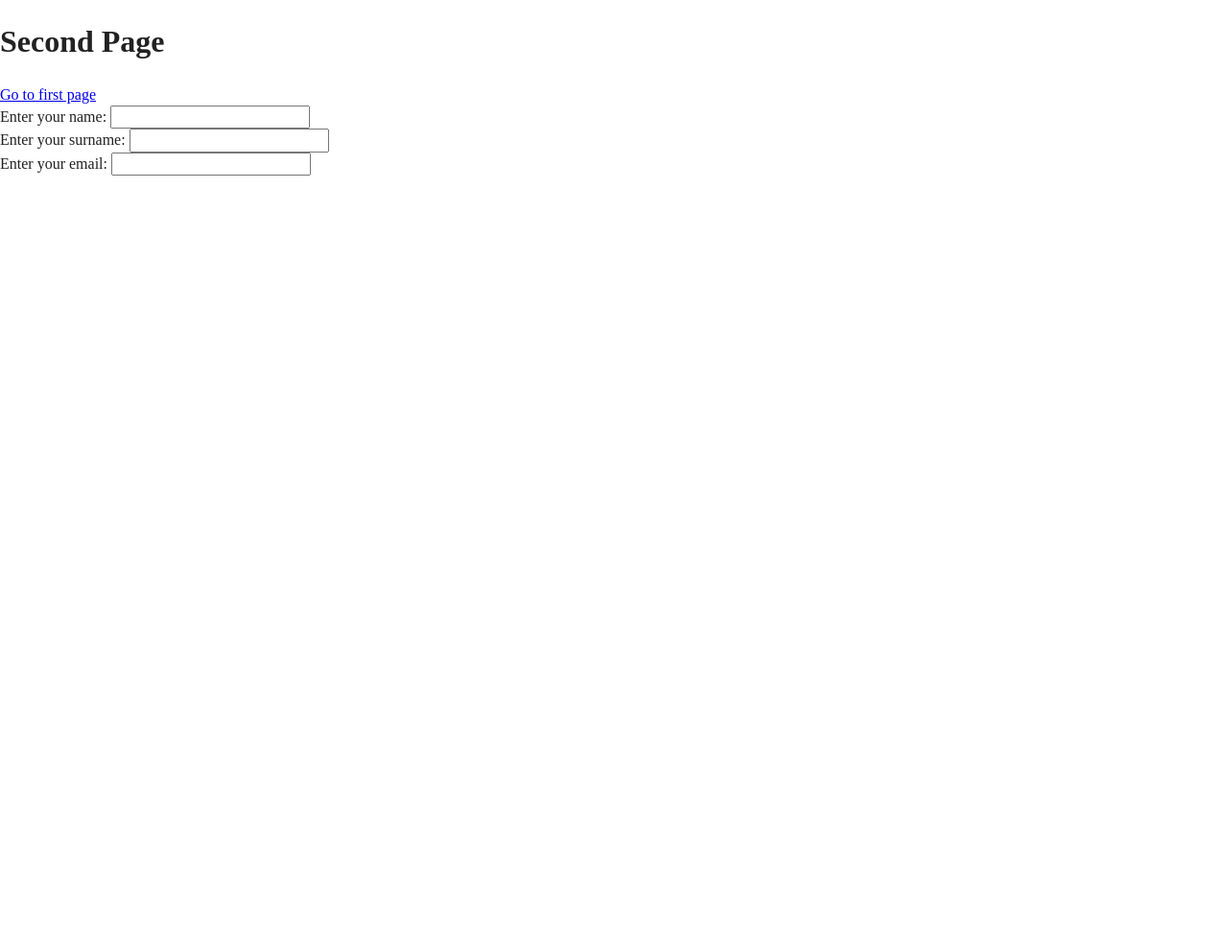
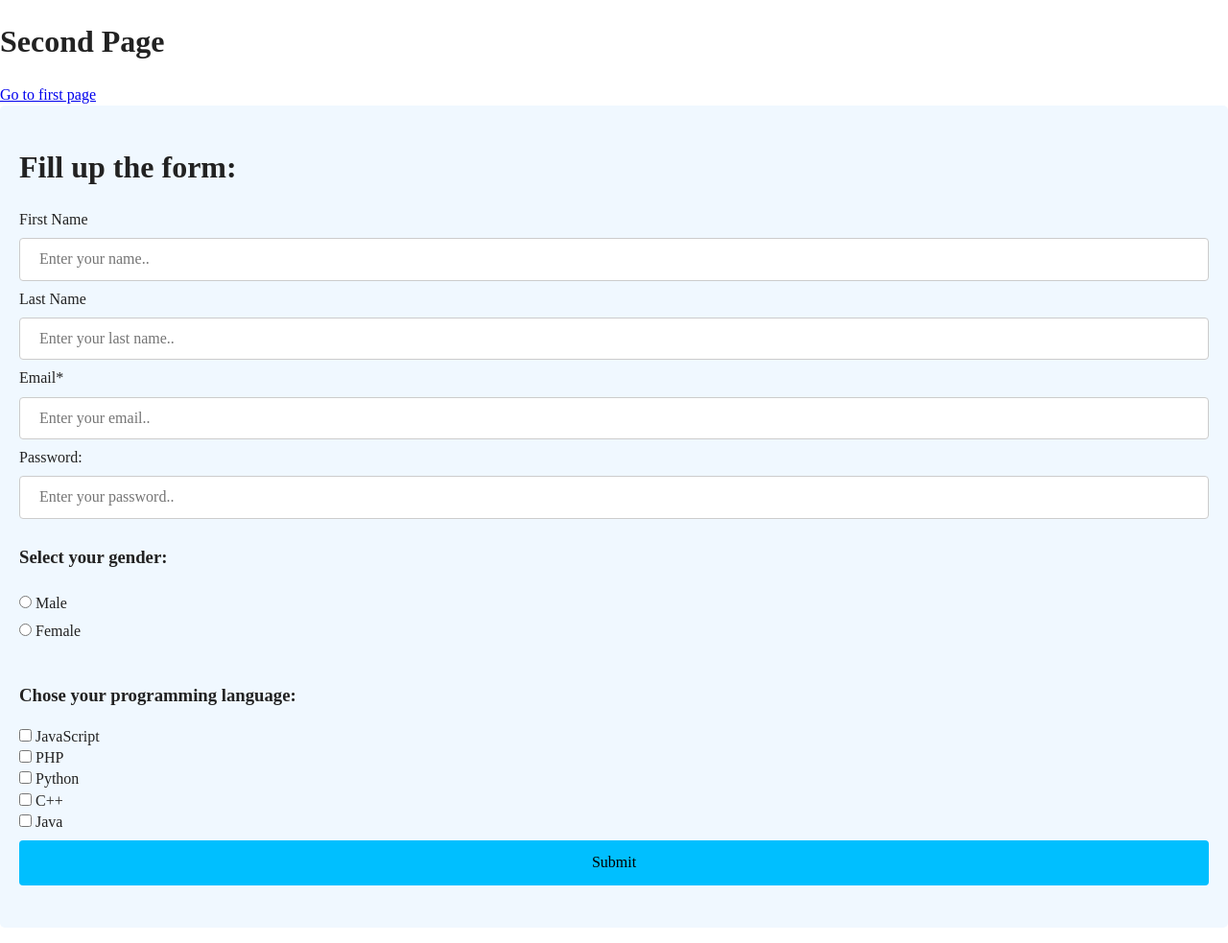
Before and after one commit to drilonhalili/myFirstCodeAcademyProject, a website: page second.html in a window 1280 px wide. Shown: the whole page at 96% size. Before the commit the page ends 800 px from the top, so only its background shows below. Drawn offline with Linux system fonts and the light colour scheme.

Commit message:
Update the form in second page

```diff
--- a/js/main.js
+++ b/js/main.js
@@ -0,0 +1,20 @@
+// Assign DOM objects to JavaScript variables
+let form = document.getElementById("first-form");
+let pre = document.getElementById("preview");
+
+form.onsubmit = (e) => {
+  e.preventDefault();
+  let formData = new FormData(form);
+  let preview = {};
+
+  // Display the key/value pairs of the formData
+  for (var pair of formData.entries()) {
+    // this line shows in console -- open your browser console (F12)
+    console.log(`${pair[0]}: ${pair[1]}`);
+    // this line shows in the preview tag in the HTML document
+    Object.assign(preview, { [pair[0]]: pair[1] });
+  }
+
+  // this line populates the pre tag programatically
+  pre.innerHTML = JSON.stringify(preview);
+};
--- /dev/null
+++ b/second.css
@@ -0,0 +1,43 @@
+input[type=text],
+input[type=email],
+input[type=password],
+select {
+  width: 100%;
+  padding: 12px 20px;
+  margin: 8px 0;
+  display: inline-block;
+  border: 1px solid #ccc;
+  border-radius: 4px;
+  box-sizing: border-box;
+}
+
+input[type=radio],
+select {
+  padding: 12px 20px;
+  margin: 8px 0;
+  display: inline-block;
+  border: 1px solid #ccc;
+  border-radius: 4px;
+  box-sizing: border-box;
+}
+
+input[type=submit] {
+  width: 100%;
+  background-color: deepskyblue;
+  color: black;
+  padding: 14px 20px;
+  margin: 8px 0;
+  border: none;
+  border-radius: 4px;
+  cursor: pointer;
+}
+
+input[type=submit]:hover {
+  background-color: orangered;
+}
+
+div {
+  border-radius: 5px;
+  background-color: aliceblue;
+  padding: 20px;
+}
--- a/second.html
+++ b/second.html
@@ -18,6 +18,7 @@
 
   <link rel="stylesheet" href="css/normalize.css" />
   <link rel="stylesheet" href="css/main.css" />
+  <link rel="stylesheet" href="second.css" />
 
   <meta name="theme-color" content="#fafafa" />
 </head>
@@ -29,19 +30,50 @@
   </header>
 
   <main>
-    <form>
-      <label for="name">Enter your name: </label>
-      <input type="text" id="name" name="firstname" />
-      <br>
-      <label>Enter your surname: </label>
-      <input type="text" />
-      <br>
-      <label>Enter your email: </label>
-      <input type="email">
-    </form>
+    <div>
+      <form id="first-form" method="POST" enctype="multipart/form-data">
+        <h1>Fill up the form:</h1>
+        <input type="hidden">
+        <label for="name">First Name</label>
+        <input type="text" id="name" name="firstname" placeholder="Enter your name.." />
+
+        <br />
+        <label for="surname">Last Name</label>
+        <input type="text" id="surname" name="lastname" placeholder="Enter your last name.." />
+
+        <br />
+        <label for="email">Email* </label>
+        <input type="email" id="email" name="mail" placeholder="Enter your email.." />
+
+        <br />
+        <label for="pwd">Password:</label>
+        <input type="password" id="pwd" name="pwd" placeholder="Enter your password..">
+
+        <br />
+        <h3>Select your gender:</h3>
+        <input type="radio" id="male" name="gender" value="male">
+        <label for="male">Male</label><br>
+        <input type="radio" id="female" name="gender" value="female">
+        <label for="female">Female</label><br>
+
+        <br />
+        <h3>Chose your programming language: </h3>
+        <input type="checkbox" id="vehicle1" name="vehicle1" value="Bike">
+        <label for="vehicle1"> JavaScript</label><br>
+        <input type="checkbox" id="vehicle2" name="vehicle2" value="Car">
+        <label for="vehicle2"> PHP</label><br>
+        <input type="checkbox" id="vehicle3" name="vehicle3" value="Boat">
+        <label for="vehicle3"> Python</label><br>
+        <input type="checkbox" id="vehicle3" name="vehicle3" value="Boat">
+        <label for="vehicle3"> C++</label><br>
+        <input type="checkbox" id="vehicle3" name="vehicle3" value="Boat">
+        <label for="vehicle3"> Java</label><br>
+
+        <input type="submit" value="Submit" />
+      </form>
+    </div>
+    <pre id="preview"></pre>
   </main>
-
-
 
   <script src="js/vendor/modernizr-3.11.2.min.js"></script>
   <script src="js/plugins.js"></script>
```
